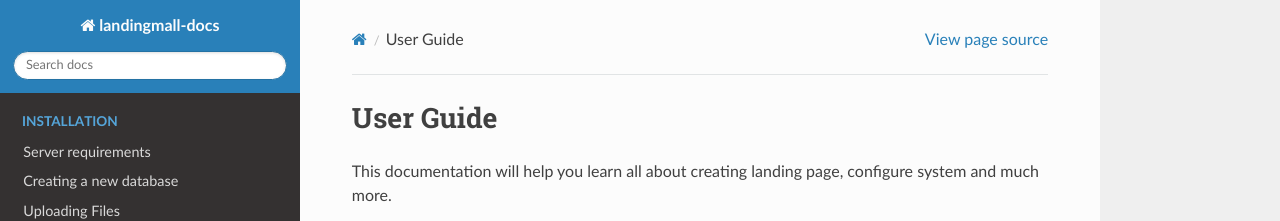
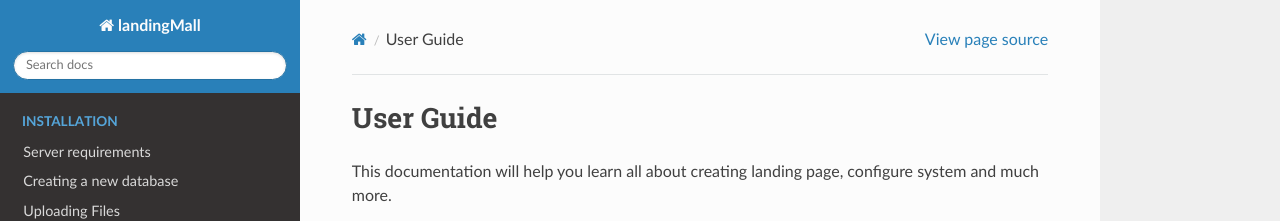
Before and after one commit to vhtnam/landingmall-docs, a Sphinx documentation site: the page built from source/index.rst, in a window 1280 px wide. Shown: the top 221 px of the page. Built offline with Sphinx 7.4.7 and the Read the Docs theme 2.0.0, drawn with Linux system fonts in a browser that asks for light colours.

Commit message:
no message

```diff
--- a/source/_install/install.rst
+++ b/source/_install/install.rst
@@ -2,4 +2,4 @@ Installing
 ==============
 Open your browser and navigate to http(s)://{site_builder_url}/ and follow on-screen instructions to finish the installation
 
-.. image:: assets/images/install.png
+.. image:: ../assets/images/install.png
--- a/source/conf.py
+++ b/source/conf.py
@@ -18,7 +18,7 @@ master_doc = 'index'
 
 # -- Project information -----------------------------------------------------
 
-project = 'landingmall-docs'
+project = 'landingMall'
 copyright = '2019, STSEngine'
 author = 'STSEngine'
 
```
